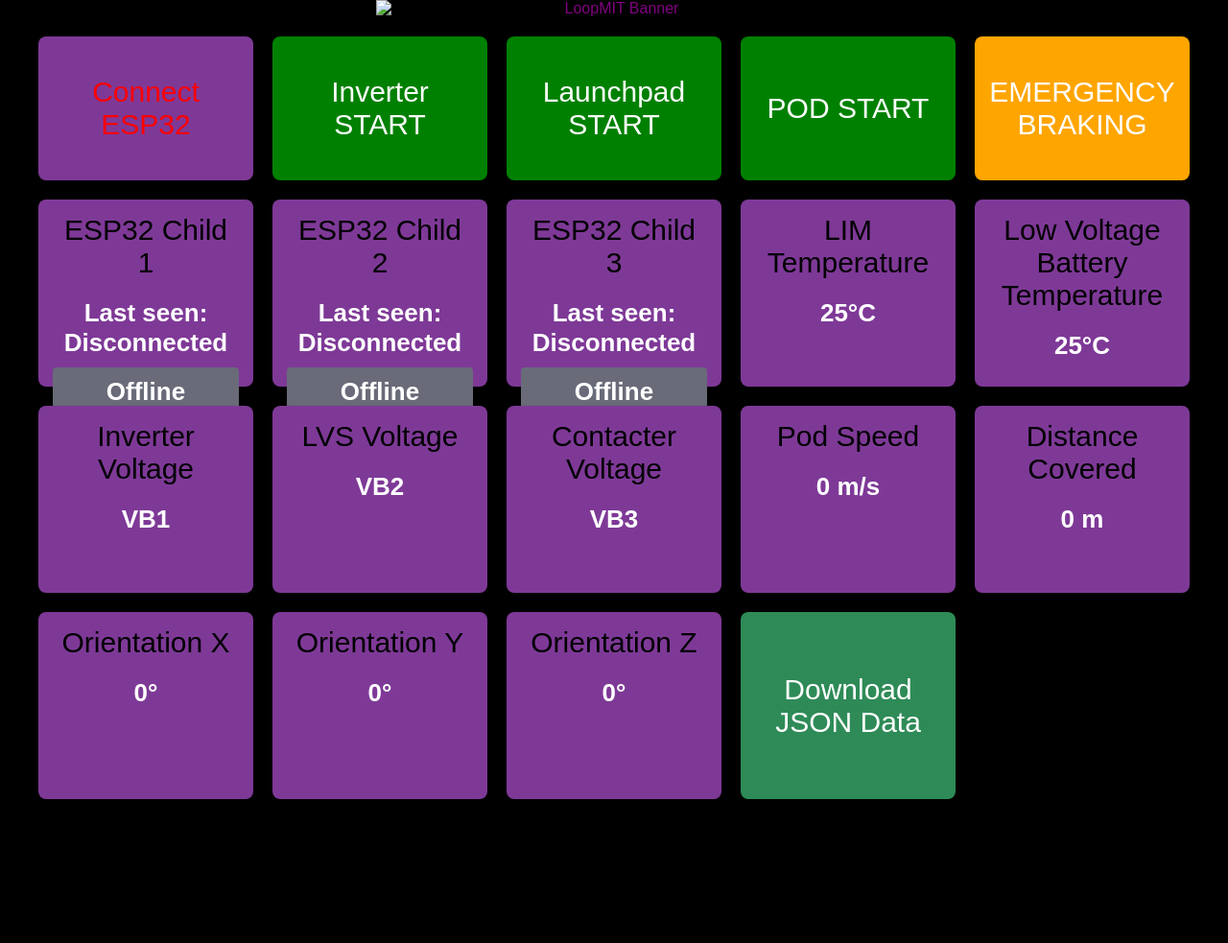
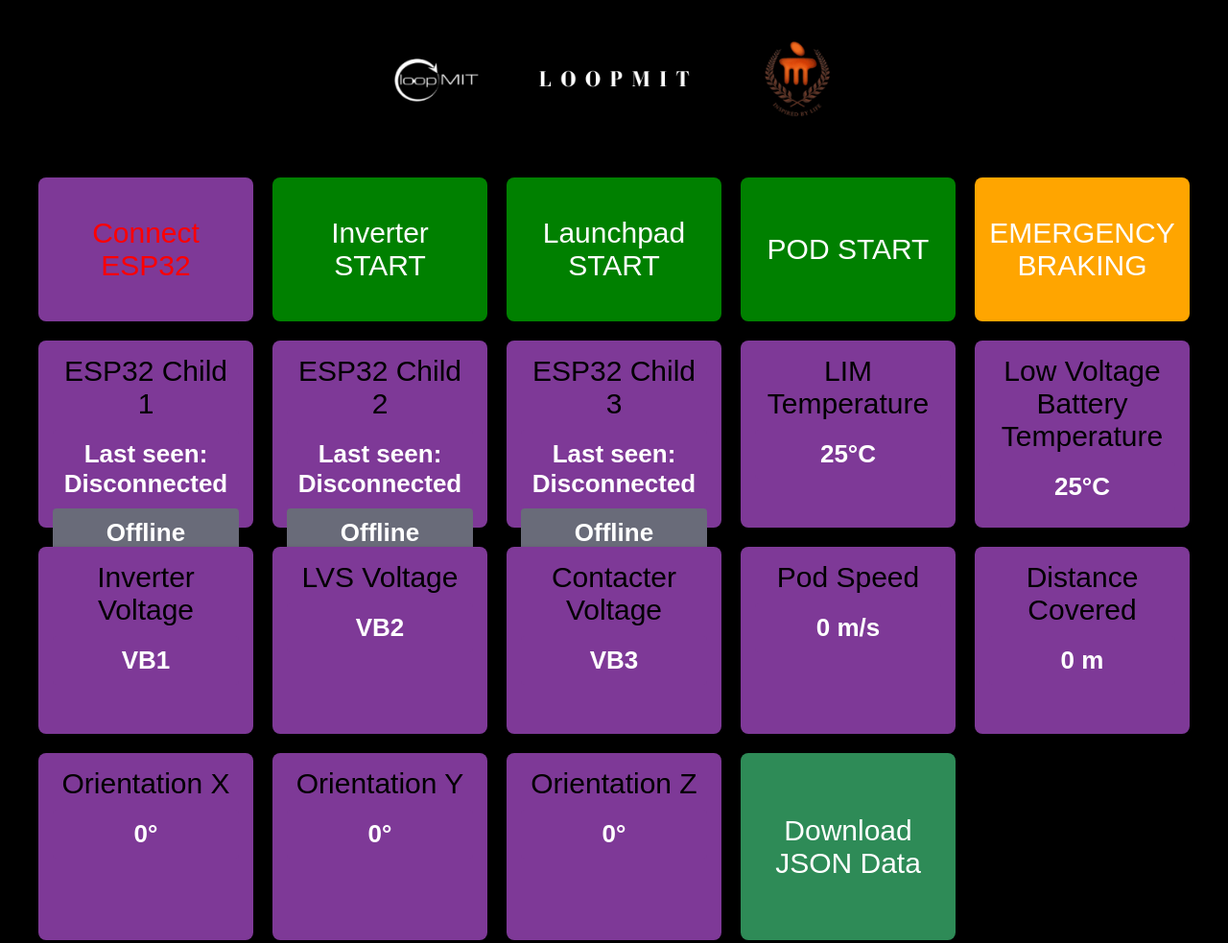
Before and after one commit to YashChauhan-2303/Loop_Gui, a plain HTML site: page index.html in a window 1280 px wide. Shown: the whole page at 96% size. Before the commit the page ends 873 px from the top, so only its background shows below. Drawn offline with Linux system fonts and the light colour scheme.

Commit message:
index.html

```diff
--- a/index.html
+++ b/index.html
@@ -9,7 +9,7 @@
   </head>
   <body>
     <header>
-      <img src="./assets/LoopBanner.png" alt="LoopMIT Banner" class="banner-image">
+      <img src="LoopBanner.png" alt="LoopMIT Banner" class="banner-image">
     </header>
 
     <main class="parameter-grid">
```
